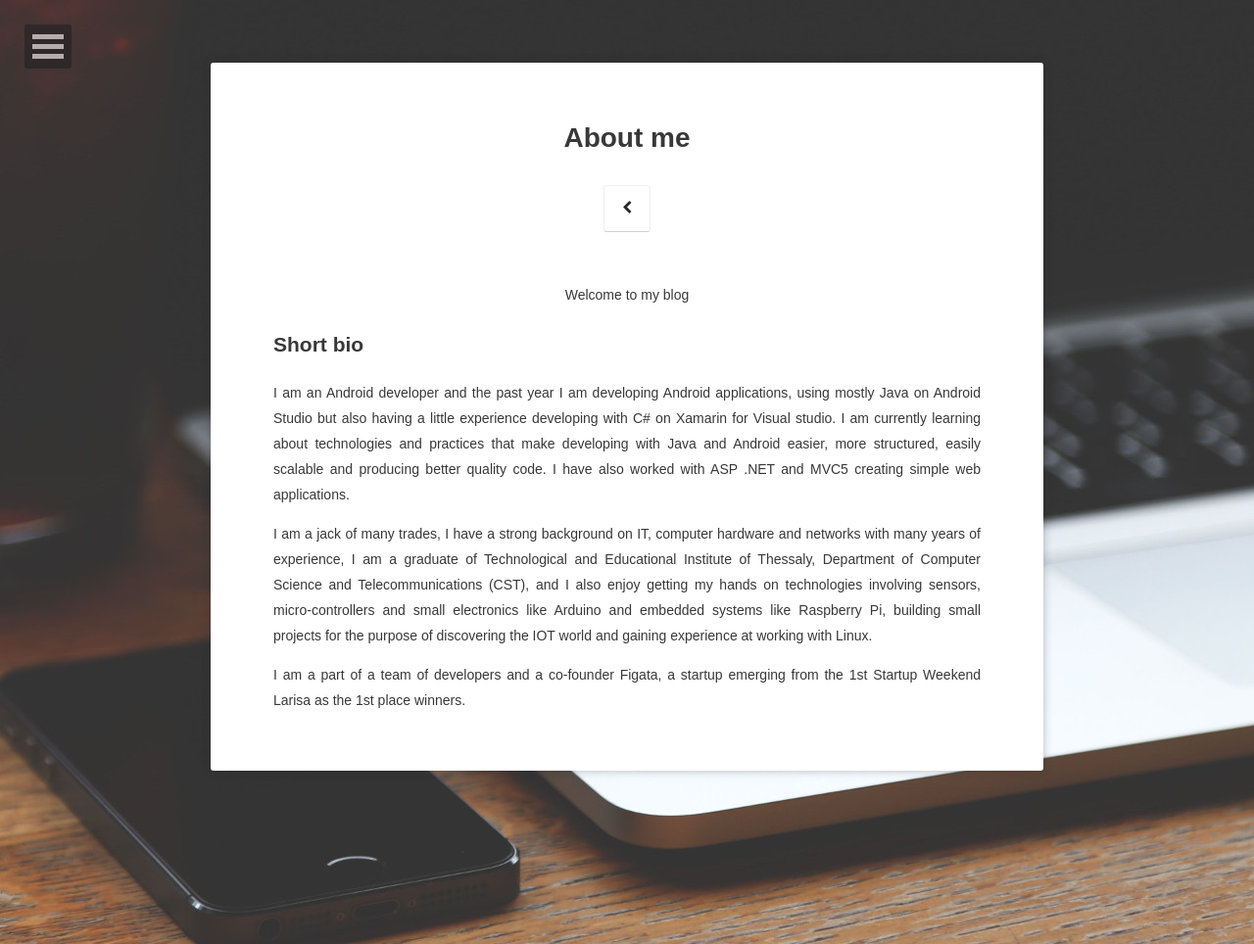
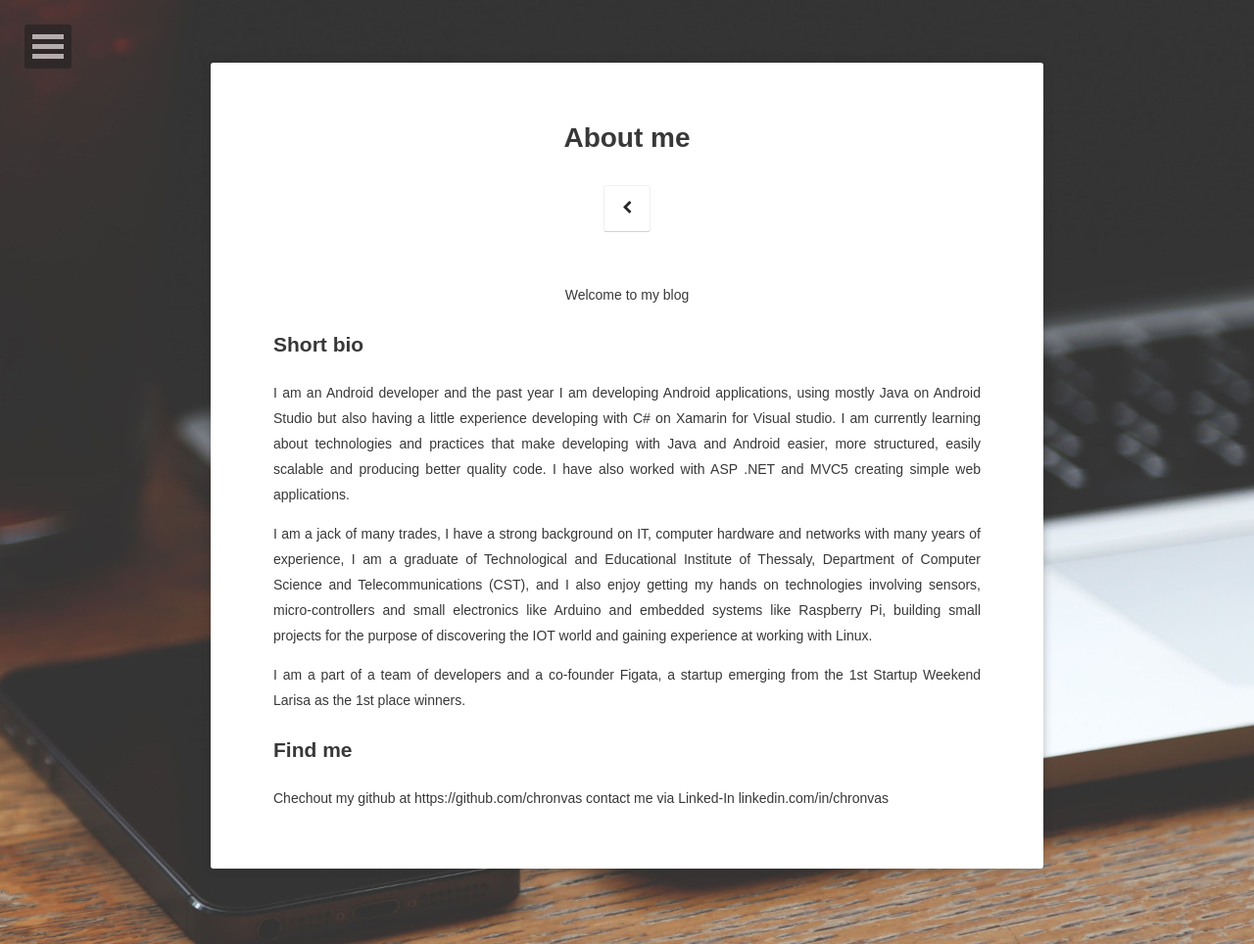
Before and after one commit to chronvas/chronvas.github.io, a Jekyll site: the page built from about/index.md, in a window 1280 px wide. Shown: the whole page at 98% size. Built offline with Jekyll 4.4.1, drawn with Linux system fonts in a browser that asks for light colours; some web fonts are replaced; comment, search, counter and statistics services are not loaded.

Commit message:
Update index.md

```diff
--- a/about/index.md
+++ b/about/index.md
@@ -14,3 +14,7 @@ I have also worked with ASP .NET and MVC5 creating simple web applications.
 I am a jack of many trades, I have a strong background on IT, computer hardware and networks with many years of experience, I am a graduate of Technological and Educational Institute of Thessaly, Department of Computer Science and Telecommunications (CST), and I also enjoy getting my hands on technologies involving sensors, micro-controllers and small electronics like Arduino and embedded systems like Raspberry Pi, building small projects for the purpose of discovering the IOT world and gaining experience at working with Linux.
 
 I am a part of a team of developers and a co-founder Figata, a startup emerging from the 1st Startup Weekend Larisa as the 1st place winners.
+
+## Find me
+Chechout my github at https://github.com/chronvas
+contact me via Linked-In linkedin.com/in/chronvas
```
